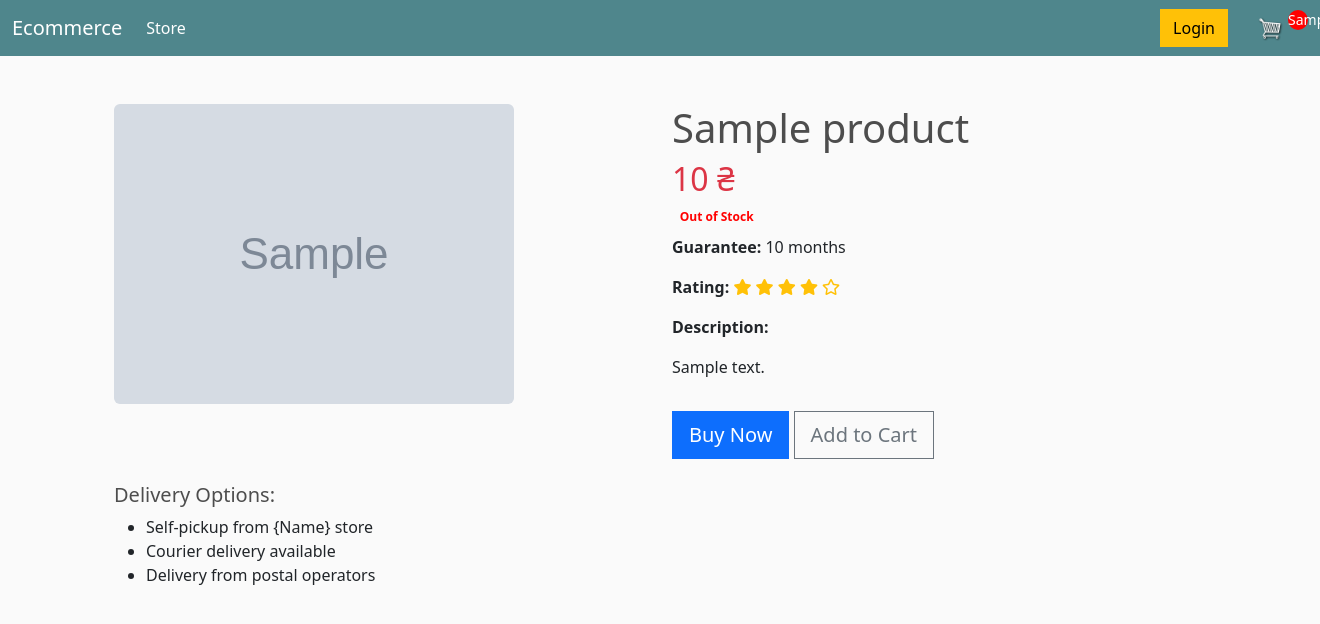
After one commit to Zh3ka21/ecommerce, a Django app: template store/templates/store/product.html in a window 1320 px wide; the page is wider, and only the part inside the window is pictured. The commit adds this page. Shown: the top 624 px of that part. Run offline with Django 3.2, Linux system fonts and the light colour scheme; the template is opened without the code that fills it: most values are stand-ins (such as "Sample title", 1, 10 or a date in 2020); grey boxes marked "Sample" are stand-in pictures.

Commit message:
Update on fields and views

```diff
--- a/store/models.py
+++ b/store/models.py
@@ -13,6 +13,11 @@ class Customer(models.Model):
 
 class Product(models.Model):
     name = models.CharField(max_length=200)
+    rating = models.IntegerField(null=True)
+    availability = models.BooleanField(null=True)
+    guarantee = models.CharField(max_length=50, null=True)
+    description = models.CharField(max_length=200, null=True)
+
     price = models.DecimalField(max_digits=7, decimal_places=2)
     digital = models.BooleanField(default=False, null=True, blank=True)
     image = models.ImageField(null=True, blank=True)
--- a/store/templates/store/main.html
+++ b/store/templates/store/main.html
@@ -72,7 +72,7 @@
   <body>
     <nav class="navbar navbar-expand-lg navbar-dark bg-dark">
       <div class="container-fluid">
-        <a class="navbar-brand" href="{% url 'store' %}">Ecom</a>
+        <a class="navbar-brand" href="{% url 'store' %}">Ecommerce</a>
         <button
           class="navbar-toggler"
           type="button"
--- /dev/null
+++ b/store/templates/store/product.html
@@ -0,0 +1,84 @@
+{% extends 'store/main.html' %} {% load static %} {% block content %}
+<div class="container mt-5">
+  <div class="row">
+    <!-- Product Image -->
+    <div class="col-md-6">
+      <div class="product-image">
+        <img
+          src="{{ product.imageURL }}"
+          alt="{{ product.name }}"
+          class="img-fluid rounded"
+        />
+      </div>
+    </div>
+    <!-- Product Info -->
+    <div class="col-md-6">
+      <h1 class="font-weight-bold">{{ product.name }}</h1>
+      <h2 class="text-danger">{{ product.price }} ₴</h2>
+
+      <!-- Availability -->
+      <div class="d-flex align-items-center">
+        {% if product.availability %}
+        <span class="badge badge-success" style="color: green">In Stock</span>
+        {% else %}
+        <span class="badge badge-danger" style="color: red">Out of Stock</span>
+        {% endif %}
+      </div>
+
+      <p class="mt-2">
+        <strong>Guarantee:</strong> {{ product.guarantee }} months
+      </p>
+
+      <!-- Star Rating using the product's rating field -->
+      <p>
+        <strong>Rating:</strong>
+        <span class="text-warning">
+          <!-- Display filled stars based on the integer value of product.rating -->
+          {% for i in "12345" %} {% if forloop.counter <= product.rating %}
+          <i class="fas fa-star"></i>
+          <!-- Filled star -->
+          {% else %}
+          <i class="far fa-star"></i>
+          <!-- Empty star -->
+          {% endif %} {% endfor %}
+        </span>
+      </p>
+
+      <!-- Description -->
+      <p><strong>Description:</strong></p>
+      <p>{{ product.description }}</p>
+
+      <!-- Buttons -->
+      <button
+        class="btn btn-primary btn-lg mt-3"
+        data-product="{{ product.id }}"
+      >
+        Buy Now
+      </button>
+      <button
+        class="btn btn-outline-secondary btn-lg mt-3"
+        data-product="{{ product.id }}"
+      >
+        Add to Cart
+      </button>
+    </div>
+  </div>
+
+  <div class="row mt-4">
+    <div class="col-12">
+      <h5>Delivery Options:</h5>
+      <ul>
+        <li>Self-pickup from {Name} store</li>
+        <li>Courier delivery available</li>
+        <li>Delivery from postal operators</li>
+      </ul>
+    </div>
+  </div>
+</div>
+
+<!-- Include Font Awesome -->
+<link
+  rel="stylesheet"
+  href="https://cdnjs.cloudflare.com/ajax/libs/font-awesome/5.15.4/css/all.min.css"
+/>
+{% endblock content %}
--- a/store/urls.py
+++ b/store/urls.py
@@ -9,10 +9,12 @@ urlpatterns = [
     path('login/', views.login_view, name='login'),
     path('logout/', views.logout_view, name='logout'),
     path('register/', views.register, name='register'),
+    path('search/', views.search, name="search"),
 
     path('', views.store, name='store'),
     path('cart/', views.cart, name='cart'),
     path('checkout/', views.checkout, name='checkout'),
+    path('product/<int:product_id>/', views.product_detail, name='product_detail'),
 
     path('update_item/', views.updateItem, name='update_item'),
     path('process_order/', views.processOrder, name='process_order'),
--- a/store/utils.py
+++ b/store/utils.py
@@ -30,7 +30,6 @@ def cookieCart(request):
     # Get the cookie value and decode it
     cart_cookie = request.COOKIES.get('cart', '{}')
     decoded_cart = unquote(cart_cookie)  # Decode the URL-encoded string
-    print(decoded_cart)
 
     try:
         cart = json.loads(decoded_cart)  # Now load the JSON
```
Also changed, not shown: store/templates/store/store.html (+10 -6 lines), store/views.py (+43 -8 lines), store/migrations/0004_product_availability_product_guarantee_and_more.py (added), store/migrations/0005_product_description.py (added), store/templates/auth/login.html (renamed from store/templates/login.html), store/templates/auth/logout.html (renamed from store/templates/logout.html), store/templates/auth/register.html (renamed from store/templates/register.html).
